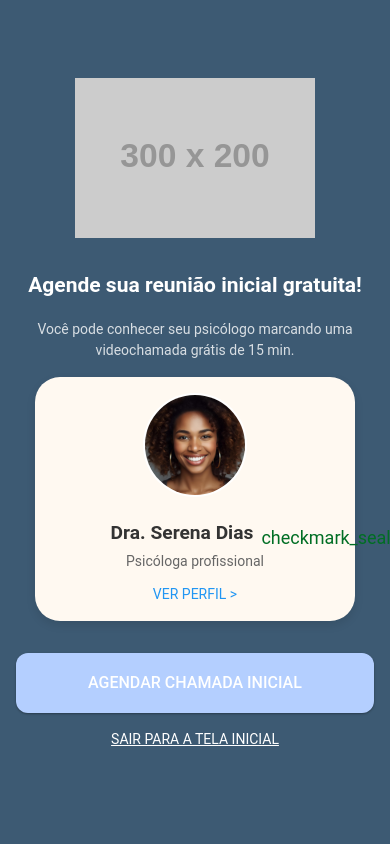
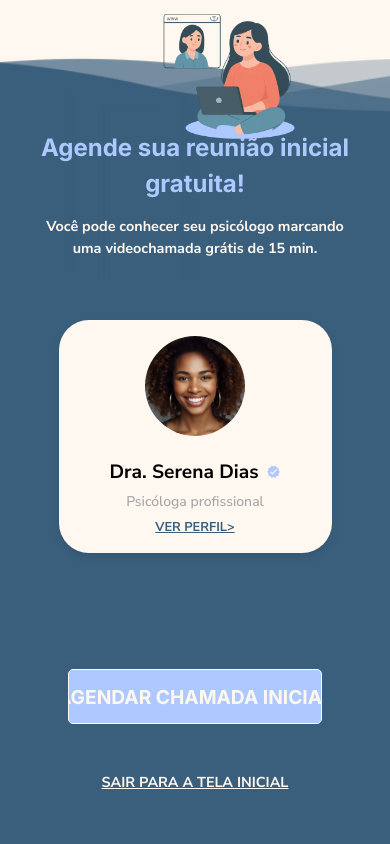
Before and after one commit to Git-Eduardo-Henrique/ClearMind_App, a website: page Clearmind/www/veri_psico.html in a window 390 px wide. Drawn offline with Linux system fonts and the light colour scheme; some packages are replaced by stand-ins of ours; placeholder pictures from the web are drawn by us.

Commit message:
veri_psico_v1.0

```diff
--- a/Clearmind/www/css/start.css
+++ b/Clearmind/www/css/inicio.css
@@ -1,14 +1,4 @@
-* {
-    --dark_blue: #3a5f7d;
-    --t_dark_blue: #3a5f7dd0;
-    --blue: #aec9ff;
-    --white: #fff8f0;
-    --black: #000000;
-    --gray: #d6d6d6;
-
-    margin: 0;
-    padding: 0;
-}
+@import url(main.css);
 
 /* ===== GERAL ===== */
 
@@ -81,8 +71,6 @@
 }
 
 .text_button {
-
-
     background-color: var(--white);
     color: var(--dark_blue);
 
--- a/Clearmind/www/css/main.css
+++ b/Clearmind/www/css/main.css
@@ -6,7 +6,7 @@
     --blue: #aec9ff;
     --white: #fff8f0;
     --black: #000000;
-    --gray: #d6d6d6;
+    --gray: #a5a5a5;
 
     margin: 0;
     padding: 0;
--- a/Clearmind/www/css/veri_psico.css
+++ b/Clearmind/www/css/veri_psico.css
@@ -1,6 +1,70 @@
-/* Fundo azul escuro da tela */
-.bg-dark-blue {
-    background-color: #3D5A73 !important; /* Ajuste para o tom exato do seu design */
+@import url(main.css);
+
+.page-content {
+    background: var(--white);
+
+    display: flex;
+    flex-direction: column;
+    justify-content: space-around;
+    align-items: center;
+}
+
+.custom_button {
+    width: 80%;
+    font-size: 36px;
+    color: var(--dark_blue);
+}
+
+.text_button {
+    background-color: var(--blue);
+    color: var(--white);
+
+    height: 55px;
+    border-radius: 5px;
+    border: 1px solid var(--white);
+
+    font-weight: bold;
+    font-size: 1.2rem;
+}
+
+.div_avancar {
+    display: flex;
+    flex-direction: column;
+    justify-content: center;
+    align-items: center;
+    z-index: 5;
+}
+
+.custom_icon {
+    color: var(--blue);
+}
+
+.custom_h2 {
+    color: var(--blue);
+    font-weight: bold;
+    font-size: 1.5rem;
+}
+
+.custom_p {
+    color: var(--white);
+    font-weight: bold;
+    font-size: 0.9rem;
+}
+
+.custom_flex {
+    display: flex;
+    flex-direction: column;
+    align-items: center;
+
+    gap: 0.8rem;
+
+    z-index: 5;
+
+    margin-top: 5rem;
+}
+
+.custom_texts_box{
+    width: 90%;
 }
 
 /* Ilustração superior */
@@ -13,10 +77,9 @@
 
 /* Card central com fundo bege claro */
 .card-profile {
-    background-color: #FFF9F1 !important;
-    border-radius: 25px !important;
-    width: 85%;
-    max-width: 320px;
+    background-color: var(--white);
+    border-radius: 30px;
+    width: 70%;
     box-shadow: 0px 4px 10px rgba(0,0,0,0.1);
 }
 
@@ -26,44 +89,63 @@
     height: 100px;
     border-radius: 50%;
     object-fit: cover;
-    border: 2px solid #fff;
 }
 
 /* Textos do Perfil */
 .profile-name {
     font-size: 1.2rem;
     font-weight: bold;
-    color: #333;
+    color: var(--black);
 }
 
 .profile-role {
-    color: #666;
+    color: var(--gray);
     margin: 4px 0;
-}
-
-/* Botão Azul Claro */
-.bg-light-blue {
-    background-color: #B4CFFF !important;
-    color: #fff !important;
-    border-radius: 12px !important;
-    height: 60px !important;
-    line-height: 60px !important;
-    font-size: 1rem;
-}
-
-/* Utilitários */
-.opacity-80 {
-    opacity: 0.8;
 }
 
 .full-width {
     width: 100%;
 }
 
-.underline {
-    text-decoration: underline !important;
+.custom_link {
+    font-weight: bold;
+    font-size: 0.9rem;
+
+    color: var(--white);
+    text-decoration: underline;
 }
 
-.size-18 {
-    font-size: 18px !important;
+.custom_perfil_link {
+    color: var(--dark_blue);
+    text-decoration: underline;
+
+    font-weight: bold;
+    font-size: 0.8rem;
 }
+
+.ondas {
+    bottom: 67%;
+}
+
+.caixa_p_ondas {
+    position: absolute;
+    bottom: 0;
+    left: 0;
+
+    width: 100%;
+    height: 80%;
+
+    background-color: var(--dark_blue);
+}
+
+.decoracao {
+    position: absolute;
+    top: 0px;
+    left: 40%;
+
+    z-index: 5;
+}
+
+.decoracao_img {
+    width: 150px;
+}
--- a/Clearmind/www/js/routes.js
+++ b/Clearmind/www/js/routes.js
@@ -96,6 +96,25 @@ var app = new Framework7({
     {
       path: '/veri_psico/',
       url: 'veri_psico.html',
+      animate: false,
+	  on: {
+		pageBeforeIn: function (event, page) {
+		// fazer algo antes da página ser exibida
+		},
+		pageAfterIn: function (event, page) {
+		// fazer algo depois da página ser exibida
+		},
+		pageInit: function (event, page) {
+		// fazer algo quando a página for inicializada
+		},
+		pageBeforeRemove: function (event, page) {
+		// fazer algo antes da página ser removida do DOM
+		},
+	  }
+    },
+	{
+      path: '/perfil/',
+      url: 'perfil.html',
       animate: false,
 	  on: {
 		pageBeforeIn: function (event, page) {
--- a/Clearmind/www/veri_psico.html
+++ b/Clearmind/www/veri_psico.html
@@ -18,6 +18,7 @@
     <!--Ícones Material Design-->
     <link rel="stylesheet" href="css/materialdesignicons.min.css">
 
+    <link rel="stylesheet" href="css/main.css">
     <link rel="stylesheet" href="css/veri_psico.css">
 
 </head>
@@ -30,15 +31,16 @@
         <div class="view view-main">
             <!-- Initial Page, "data-name" contains page name -->
             <div data-name="start" class="page color-theme-blue">
-                <div class="page-content bg-dark-blue display-flex flex-direction-column align-items-center justify-content-center">
+                <div class="page-content">
 
-                <div class="illustration-header margin-top">
-                    <img src="https://via.placeholder.com/300x200" class="img-fluid" alt="Agendamento">
+                    <div class="decoracao">
+                        <img src="img/veri_psico_deco.png" alt="muie" class="decoracao_img">
                     </div>
 
-                <div class="block text-align-center no-margin-bottom">
-                    <h2 class="text-color-white font-weight-bold">Agende sua reunião inicial gratuita!</h2>
-                    <p class="text-color-white opacity-80">Você pode conhecer seu psicólogo marcando uma videochamada grátis de 15 min.</p>
+                    <div class="custom_flex">
+                        <div class="block text-align-center custom_texts_box">
+                            <h2 class="custom_h2 inter_font">Agende sua reunião inicial gratuita!</h2>
+                            <p class="custom_p nunito_font">Você pode conhecer seu psicólogo marcando uma videochamada grátis de 15 min.</p>
                         </div>
 
                         <div class="card card-profile margin-horizontal">
@@ -48,23 +50,40 @@
                                 </div>
                                 <div class="profile-info">
                                     <div class="display-flex justify-content-center align-items-center">
-                                <span class="profile-name">Dra. Serena Dias</span>
-                                <i class="icon f7-icons color-green size-18 margin-left-half">checkmark_seal_fill</i>
+                                        <span class="profile-name nunito_font">Dra. Serena Dias</span>
+                                        <i class="mdi mdi-check-decagram size-18 margin-left-half custom_icon"></i>
                                     </div>
-                            <p class="profile-role">Psicóloga profissional</p>
-                            <a href="#" class="link text-color-blue font-weight-bold margin-top-half">VER PERFIL ></a>
+                                    <p class="profile-role nunito_font">Psicóloga profissional</p>
+                                    <a href="/perfil/" class="link custom_perfil_link nunito_font">VER PERFIL></a>
+                                </div>
                             </div>
                         </div>
                     </div>
 
-                <div class="block actions-wrapper full-width margin-top">
-                    <button class="button button-large button-fill button-raised bg-light-blue color-white font-weight-bold">
-                        AGENDAR CHAMADA INICIAL
-                    </button>
+                    <div class="block actions-wrapper full-width div_avancar">
+                        <!-- BOTÃO COMEÇAR -->
+                        <div class="block text-align-center custom_button">
+                            <a class="button button-fill text_button inter_font" href="/home/">AGENDAR CHAMADA INICIAL</a>
+                        </div>
 
                         <div class="text-align-center margin-top">
-                        <a href="/home/" class="link text-color-white underline">SAIR PARA A TELA INICIAL</a>
+                            <a href="/home/" class="link custom_link nunito_font">SAIR PARA A TELA INICIAL</a>
                         </div>
+                    </div>
+
+                    <!-- NUVENS ANIMADAS -->
+                    <img src="img/Nuvem.png" class="nuvens nuvem_1">
+                    <img src="img/Nuvem.png" class="nuvens nuvem_2">
+                    <img src="img/Nuvem.png" class="nuvens nuvem_3">
+
+                    <!-- Ondas ANIMADAS -->
+                    <div class="caixa_p_ondas"></div>
+
+                    <div class="div_ondas">
+                        <div class="ondas onda_1"></div>
+                        <div class="ondas onda_2"></div>
+                        <div class="ondas onda_3"></div>
+                        <div class="ondas onda_4"></div>
                     </div>
                 </div>
             </div>
```
Also changed, not shown: Clearmind/www/inicio.html (+1 -1 lines), Clearmind/www/perfil.html (added, +46 -0 lines), Clearmind/www/img/veri_psico_deco.png (added). Lines whose indentation alone changed are shown as unchanged.
